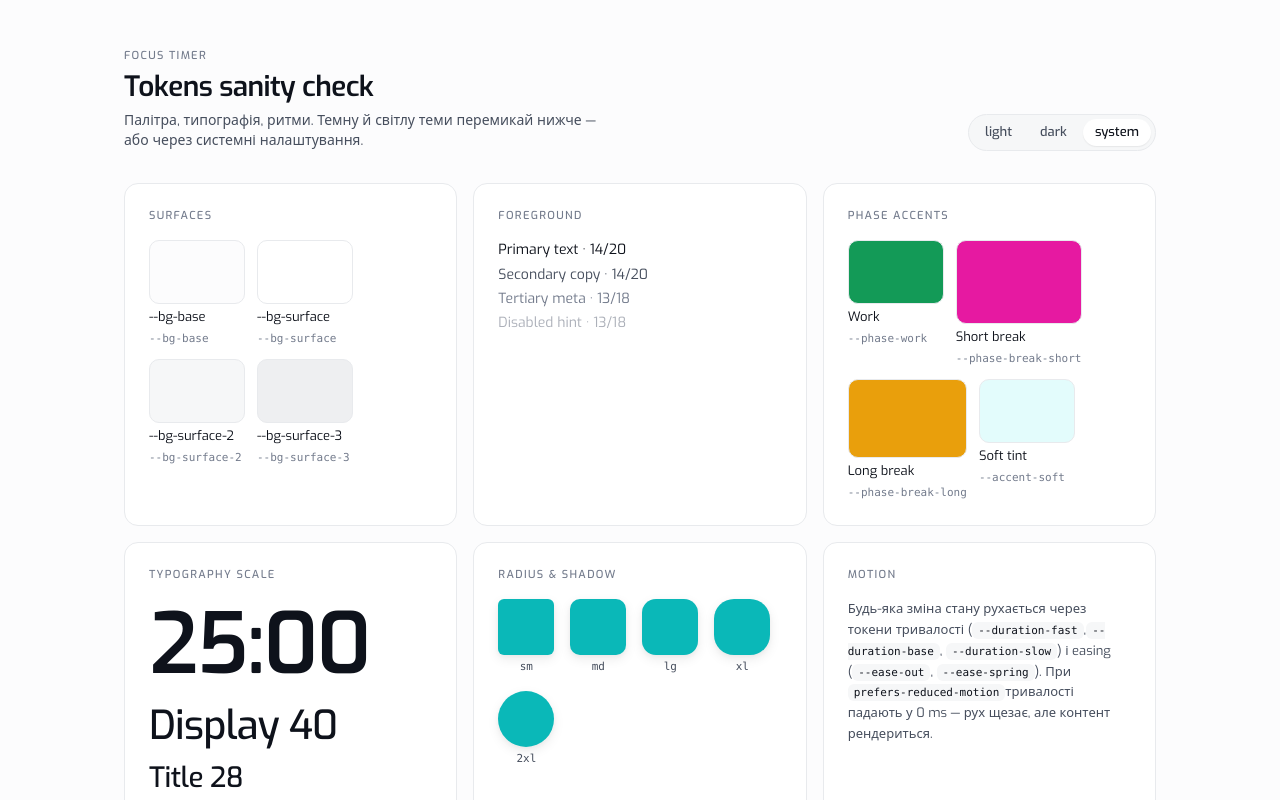
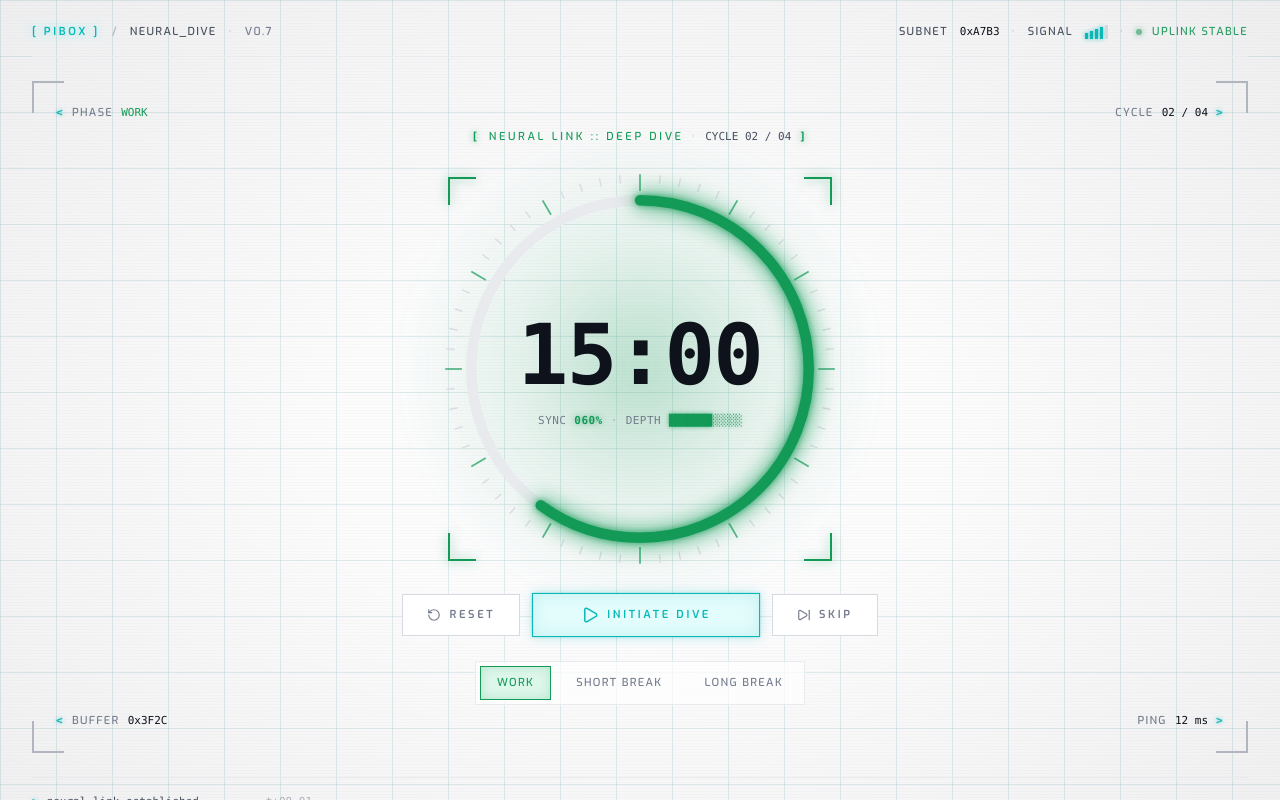
Before and after one commit to olha-riannon/focus-timer, a React (Vite) app: page / in a window 1280 px wide. Shown: the top 800 px of the page. Built offline with nearby package versions, Linux system fonts and the light colour scheme.

Commit message:
app: neural dive hud shell with side annotations and system log

```diff
--- a/src/App.css
+++ b/src/App.css
@@ -1,211 +1,341 @@
 .shell {
-  max-width: var(--layout-max);
-  margin: 0 auto;
-  padding: var(--space-7) var(--space-5) var(--space-7);
-  display: flex;
-  flex-direction: column;
-  gap: var(--space-6);
+  position: relative;
+  min-height: 100vh;
+  display: grid;
+  grid-template-rows: auto 1fr auto;
+  gap: var(--space-5);
+  padding: var(--space-5) var(--space-6);
+  background-color: var(--bg-base);
+  background-image:
+    linear-gradient(to right, var(--grid-line) var(--border-hair), transparent var(--border-hair)),
+    linear-gradient(to bottom, var(--grid-line) var(--border-hair), transparent var(--border-hair)),
+    repeating-linear-gradient(
+      to bottom,
+      transparent 0,
+      transparent 2px,
+      var(--scanline) 2px,
+      var(--scanline) 3px
+    );
+  background-size:
+    56px 56px,
+    56px 56px,
+    100% 3px;
+  background-attachment: fixed;
+  overflow: hidden;
 }
 
-.shell__header {
+.shell::before {
+  content: '';
+  position: absolute;
+  inset: 0;
+  pointer-events: none;
+  background: radial-gradient(
+    ellipse at center,
+    transparent 32%,
+    var(--vignette) 100%
+  );
+  z-index: 0;
+}
+
+.shell > * {
+  position: relative;
+  z-index: 1;
+}
+
+/* — HUD top bar — */
+.shell__hud-top {
   display: flex;
-  align-items: flex-end;
+  align-items: center;
   justify-content: space-between;
   gap: var(--space-5);
-  flex-wrap: wrap;
-}
-
-.shell__heading {
-  display: flex;
-  flex-direction: column;
-  gap: var(--space-2);
-}
-
-.shell__eyebrow {
+  padding-bottom: var(--space-4);
+  border-bottom: var(--border-hair) solid var(--border-subtle);
+  font-family: var(--font-sans);
   font-size: var(--text-xs);
   font-weight: var(--weight-medium);
   letter-spacing: var(--letter-wider);
   text-transform: uppercase;
   color: var(--fg-tertiary);
+  flex-wrap: wrap;
 }
 
-.shell__title {
-  margin: 0;
-  font-family: var(--font-display);
-  font-size: var(--text-xl);
+.hud-cluster {
+  display: inline-flex;
+  align-items: center;
+  gap: var(--space-3);
+}
+
+.hud-brand {
+  color: var(--accent);
   font-weight: var(--weight-semibold);
-  line-height: var(--line-tight);
-  letter-spacing: var(--letter-tight);
+  letter-spacing: var(--letter-widest);
+  text-shadow: 0 0 8px hsl(180 100% 56% / 0.5);
+}
+
+.hud-divider {
+  color: var(--fg-disabled);
+}
+
+.hud-meta {
+  color: var(--fg-secondary);
+}
+
+.hud-meta--dim {
+  color: var(--fg-tertiary);
+}
+
+.hud-value {
+  color: var(--fg-primary);
+  font-family: var(--font-mono);
+  font-weight: var(--weight-medium);
+  letter-spacing: 0;
+  text-transform: none;
+}
+
+.hud-signal {
+  display: inline-flex;
+  align-items: flex-end;
+  gap: 2px;
+  height: 14px;
+}
+
+.hud-signal__bar {
+  width: 3px;
+  background: var(--border-default);
+  transition:
+    background-color var(--duration-base) var(--ease-out),
+    box-shadow var(--duration-base) var(--ease-out);
+}
+
+.hud-signal__bar[data-active='true'] {
+  background: var(--accent);
+  box-shadow: 0 0 4px color-mix(in srgb, var(--accent) 80%, transparent);
+}
+
+.hud-status {
+  position: relative;
+  padding-left: var(--space-4);
+}
+
+.hud-status::before {
+  content: '';
+  position: absolute;
+  left: 0;
+  top: 50%;
+  transform: translateY(-50%);
+  width: 6px;
+  height: 6px;
+  border-radius: var(--radius-full);
+  background: var(--success);
+  box-shadow: 0 0 6px var(--success);
+  animation: hud-pulse var(--duration-slowest) var(--ease-in-out) infinite;
+}
+
+.hud-status--ok {
+  color: var(--success);
+}
+
+@keyframes hud-pulse {
+  0%, 100% { opacity: 0.55; }
+  50% { opacity: 1; }
+}
+
+/* — Stage — */
+.shell__stage {
+  position: relative;
+  display: flex;
+  flex-direction: column;
+  align-items: center;
+  justify-content: center;
+  gap: var(--space-5);
+  padding: var(--space-7) var(--space-5);
+}
+
+/* — Stage corner brackets — */
+.hud-corner {
+  position: absolute;
+  width: var(--space-6);
+  height: var(--space-6);
+  border-color: var(--border-strong);
+  border-style: solid;
+  pointer-events: none;
+}
+
+.hud-corner--tl { top: 0; left: 0; border-width: var(--border-thick) 0 0 var(--border-thick); }
+.hud-corner--tr { top: 0; right: 0; border-width: var(--border-thick) var(--border-thick) 0 0; }
+.hud-corner--bl { bottom: 0; left: 0; border-width: 0 0 var(--border-thick) var(--border-thick); }
+.hud-corner--br { bottom: 0; right: 0; border-width: 0 var(--border-thick) var(--border-thick) 0; }
+
+/* — Annotations — */
+.hud-annotation {
+  position: absolute;
+  display: inline-flex;
+  align-items: center;
+  gap: var(--space-2);
+  font-family: var(--font-sans);
+  font-size: var(--text-xs);
+  font-weight: var(--weight-medium);
+  letter-spacing: var(--letter-wider);
+  text-transform: uppercase;
+  color: var(--fg-tertiary);
+  pointer-events: none;
+}
+
+.hud-annotation--top-left { top: var(--space-5); left: var(--space-5); }
+.hud-annotation--top-right { top: var(--space-5); right: var(--space-5); }
+.hud-annotation--bottom-left { bottom: var(--space-5); left: var(--space-5); }
+.hud-annotation--bottom-right { bottom: var(--space-5); right: var(--space-5); }
+
+.hud-annotation__bracket {
+  color: var(--accent);
+  font-family: var(--font-mono);
+  font-weight: var(--weight-semibold);
+  text-shadow: 0 0 4px color-mix(in srgb, var(--accent) 70%, transparent);
+}
+
+.hud-annotation__label {
+  color: var(--fg-tertiary);
+}
+
+.hud-annotation__value {
+  color: var(--fg-primary);
+  font-family: var(--font-mono);
+  letter-spacing: 0;
+  text-transform: none;
+  transition: color var(--duration-base) var(--ease-out);
+}
+
+.hud-annotation__value[data-phase='work'] {
+  color: var(--phase-work);
+}
+.hud-annotation__value[data-phase='short-break'] {
+  color: var(--accent-secondary);
+}
+.hud-annotation__value[data-phase='long-break'] {
+  color: var(--accent-tertiary);
+}
+
+/* — Phase switch (HUD bracket-pills) — */
+.shell__phase-switch {
+  display: inline-flex;
+  gap: var(--space-2);
+  padding: var(--space-1);
+  background: color-mix(in srgb, var(--bg-surface) 70%, transparent);
+  border: var(--border-hair) solid var(--border-subtle);
+}
+
+.hud-pill {
+  padding: var(--space-2) var(--space-4);
+  font-family: var(--font-sans);
+  font-size: var(--text-xs);
+  font-weight: var(--weight-medium);
+  letter-spacing: var(--letter-wider);
+  text-transform: uppercase;
+  color: var(--fg-tertiary);
+  background: transparent;
+  border: var(--border-hair) solid transparent;
+  transition:
+    color var(--duration-fast) var(--ease-out),
+    background-color var(--duration-fast) var(--ease-out),
+    border-color var(--duration-fast) var(--ease-out),
+    box-shadow var(--duration-fast) var(--ease-out);
+}
+
+.hud-pill:hover {
+  color: var(--fg-secondary);
+}
+
+.hud-pill[data-active='true'] {
+  color: var(--accent);
+  background: var(--accent-soft);
+  border-color: var(--accent);
+  box-shadow: inset 0 0 12px color-mix(in srgb, var(--accent) 20%, transparent);
+}
+
+.hud-pill[data-active='true'][data-phase='work'] {
+  color: var(--phase-work);
+  background: var(--phase-work-soft);
+  border-color: var(--phase-work);
+  box-shadow: inset 0 0 12px color-mix(in srgb, var(--phase-work) 20%, transparent);
+}
+
+.hud-pill[data-active='true'][data-phase='short-break'] {
+  color: var(--accent-secondary);
+  background: var(--accent-secondary-soft);
+  border-color: var(--accent-secondary);
+  box-shadow: inset 0 0 12px color-mix(in srgb, var(--accent-secondary) 20%, transparent);
+}
+
+.hud-pill[data-active='true'][data-phase='long-break'] {
+  color: var(--accent-tertiary);
+  background: var(--accent-tertiary-soft);
+  border-color: var(--accent-tertiary);
+  box-shadow: inset 0 0 12px color-mix(in srgb, var(--accent-tertiary) 20%, transparent);
+}
+
+.hud-pill--small {
+  padding: var(--space-1) var(--space-3);
+  font-size: 10px;
+  letter-spacing: var(--letter-widest);
+}
+
+/* — HUD bottom: log + theme switch — */
+.shell__hud-bottom {
+  display: flex;
+  align-items: flex-end;
+  justify-content: space-between;
+  gap: var(--space-5);
+  padding-top: var(--space-4);
+  border-top: var(--border-hair) solid var(--border-subtle);
+  flex-wrap: wrap;
+}
+
+.hud-log {
+  display: flex;
+  flex-direction: column;
+  gap: var(--space-1);
+  font-family: var(--font-mono);
+  font-size: var(--text-xs);
+  color: var(--fg-tertiary);
+  min-width: 280px;
+}
+
+.hud-log__row {
+  display: inline-flex;
+  align-items: center;
+  gap: var(--space-2);
+}
+
+.hud-log__prefix {
+  color: var(--accent);
+  text-shadow: 0 0 4px color-mix(in srgb, var(--accent) 60%, transparent);
+}
+
+.hud-log__text {
+  color: var(--fg-secondary);
+}
+
+.hud-log__time {
+  margin-left: auto;
+  color: var(--fg-disabled);
+  letter-spacing: 0;
+}
+
+.hud-log__row--active .hud-log__text {
   color: var(--fg-primary);
 }
 
-.shell__lede {
-  margin: 0;
-  max-width: 52ch;
-  color: var(--fg-secondary);
-  font-size: var(--text-base);
-  line-height: var(--line-normal);
+.hud-log__cursor {
+  display: inline-block;
+  color: var(--accent);
+  animation: hud-cursor 1s steps(2) infinite;
+}
+
+@keyframes hud-cursor {
+  to { opacity: 0; }
 }
 
 .shell__theme-switch {
   display: inline-flex;
-  padding: var(--space-1);
-  background: var(--bg-surface-2);
-  border: 1px solid var(--border-subtle);
-  border-radius: var(--radius-full);
   gap: var(--space-1);
 }
-
-.theme-pill {
-  padding: var(--space-1) var(--space-3);
-  border-radius: var(--radius-full);
-  font-size: var(--text-sm);
-  font-weight: var(--weight-medium);
-  color: var(--fg-secondary);
-  transition:
-    background-color var(--duration-fast) var(--ease-out),
-    color var(--duration-fast) var(--ease-out),
-    transform var(--duration-fast) var(--ease-out);
-}
-
-.theme-pill:hover {
-  color: var(--fg-primary);
-}
-
-.theme-pill[data-active='true'] {
-  background: var(--bg-surface);
-  color: var(--fg-primary);
-  box-shadow: var(--shadow-sm);
-}
-
-.theme-pill:active {
-  transform: scale(0.97);
-}
-
-.palette {
-  display: grid;
-  gap: var(--space-4);
-  grid-template-columns: repeat(auto-fit, minmax(280px, 1fr));
-}
-
-.palette__card {
-  background: var(--bg-surface);
-  border: 1px solid var(--border-subtle);
-  border-radius: var(--radius-lg);
-  padding: var(--space-5);
-  display: flex;
-  flex-direction: column;
-  gap: var(--space-4);
-  transition:
-    background-color var(--duration-base) var(--ease-out),
-    border-color var(--duration-base) var(--ease-out);
-}
-
-.palette__label {
-  font-size: var(--text-xs);
-  font-weight: var(--weight-medium);
-  text-transform: uppercase;
-  letter-spacing: var(--letter-wider);
-  color: var(--fg-tertiary);
-}
-
-.palette__row {
-  display: flex;
-  flex-wrap: wrap;
-  gap: var(--space-3);
-}
-
-.palette__row--text {
-  flex-direction: column;
-  gap: var(--space-1);
-}
-
-.swatch {
-  display: flex;
-  flex-direction: column;
-  gap: var(--space-1);
-  min-width: 96px;
-}
-
-.swatch__chip {
-  display: block;
-  width: 100%;
-  aspect-ratio: 3 / 2;
-  border-radius: var(--radius-md);
-  border: 1px solid var(--border-subtle);
-}
-
-.swatch__name {
-  font-size: var(--text-sm);
-  color: var(--fg-primary);
-}
-
-.swatch__code {
-  font-family: var(--font-mono);
-  font-size: var(--text-xs);
-  color: var(--fg-tertiary);
-}
-
-.type-stack {
-  display: flex;
-  flex-direction: column;
-  gap: var(--space-3);
-  color: var(--fg-primary);
-}
-
-.radius-row {
-  display: flex;
-  flex-wrap: wrap;
-  gap: var(--space-4);
-}
-
-.tile {
-  display: flex;
-  flex-direction: column;
-  align-items: center;
-  gap: var(--space-1);
-}
-
-.tile__face {
-  display: block;
-  width: 56px;
-  height: 56px;
-  background: var(--accent);
-  box-shadow: var(--shadow-md);
-}
-
-.tile__label {
-  font-size: var(--text-xs);
-  color: var(--fg-secondary);
-  font-family: var(--font-mono);
-}
-
-.motion-note {
-  margin: 0;
-  color: var(--fg-secondary);
-  font-size: var(--text-sm);
-  line-height: var(--line-relaxed);
-}
-
-.motion-note code {
-  font-family: var(--font-mono);
-  font-size: var(--text-xs);
-  padding: 2px 6px;
-  border-radius: var(--radius-sm);
-  background: var(--bg-surface-2);
-  color: var(--fg-primary);
-}
-
-.shell__footer {
-  display: flex;
-  justify-content: space-between;
-  font-size: var(--text-xs);
-  color: var(--fg-tertiary);
-  border-top: 1px solid var(--border-subtle);
-  padding-top: var(--space-4);
-}
-
-.shell__footer strong {
-  color: var(--fg-secondary);
-  font-weight: var(--weight-medium);
-}
--- a/src/App.tsx
+++ b/src/App.tsx
@@ -1,11 +1,52 @@
 import { useState } from 'react';
+import { TimerRing, type Phase } from './composites/TimerRing.tsx';
+import { TimerControls } from './composites/TimerControls.tsx';
 import { applyTheme, storeTheme, getStoredTheme, type Theme } from './tokens/theme.ts';
 import './App.css';
 
 const themes: Theme[] = ['light', 'dark', 'system'];
+const phases: Phase[] = ['work', 'short-break', 'long-break'];
+
+const totalsByPhase: Record<Phase, number> = {
+  work: 25 * 60,
+  'short-break': 5 * 60,
+  'long-break': 15 * 60,
+};
+
+const phaseLabel: Record<Phase, string> = {
+  work: 'work',
+  'short-break': 'short break',
+  'long-break': 'long break',
+};
+
+const nextPhase = (current: Phase): Phase => {
+  if (current === 'work') return 'short-break';
+  if (current === 'short-break') return 'long-break';
+  return 'work';
+};
+
+function SignalBars({ level }: { level: number }) {
+  return (
+    <span className="hud-signal" aria-hidden>
+      {[1, 2, 3, 4, 5].map((i) => (
+        <span
+          key={i}
+          className="hud-signal__bar"
+          data-active={i <= level}
+          style={{ height: `${4 + i * 2}px` }}
+        />
+      ))}
+    </span>
+  );
+}
 
 export function App() {
   const [theme, setTheme] = useState<Theme>(getStoredTheme);
+  const [phase, setPhase] = useState<Phase>('work');
+  const [running, setRunning] = useState(false);
+
+  const total = totalsByPhase[phase];
+  const remaining = Math.floor(total * 0.6);
 
   const handleTheme = (next: Theme) => {
     setTheme(next);
@@ -15,20 +56,110 @@ export function App() {
 
   return (
     <main className="shell">
-      <header className="shell__header">
-        <div className="shell__heading">
-          <span className="shell__eyebrow">Focus Timer</span>
-          <h1 className="shell__title">Tokens sanity check</h1>
-          <p className="shell__lede">
-            Палітра, типографія, ритми. Темну й світлу теми перемикай нижче — або через системні налаштування.
-          </p>
+      <header className="shell__hud-top">
+        <div className="hud-cluster">
+          <span className="hud-brand">[ PIBOX ]</span>
+          <span className="hud-divider" aria-hidden>/</span>
+          <span className="hud-meta">NEURAL_DIVE</span>
+          <span className="hud-divider" aria-hidden>·</span>
+          <span className="hud-meta hud-meta--dim">v0.7</span>
+        </div>
+        <div className="hud-cluster hud-cluster--right">
+          <span className="hud-meta">SUBNET</span>
+          <span className="hud-value">0xA7B3</span>
+          <span className="hud-divider" aria-hidden>·</span>
+          <span className="hud-meta">SIGNAL</span>
+          <SignalBars level={4} />
+          <span className="hud-divider" aria-hidden>·</span>
+          <span className="hud-status hud-status--ok">UPLINK STABLE</span>
+        </div>
+      </header>
+
+      <section className="shell__stage">
+        <span className="hud-corner hud-corner--tl" aria-hidden />
+        <span className="hud-corner hud-corner--tr" aria-hidden />
+        <span className="hud-corner hud-corner--bl" aria-hidden />
+        <span className="hud-corner hud-corner--br" aria-hidden />
+
+        <div className="hud-annotation hud-annotation--top-left">
+          <span className="hud-annotation__bracket">&lt;</span>
+          <span className="hud-annotation__label">PHASE</span>
+          <span className="hud-annotation__value" data-phase={phase}>
+            {phaseLabel[phase].toUpperCase()}
+          </span>
+        </div>
+        <div className="hud-annotation hud-annotation--top-right">
+          <span className="hud-annotation__label">CYCLE</span>
+          <span className="hud-annotation__value">02 / 04</span>
+          <span className="hud-annotation__bracket">&gt;</span>
+        </div>
+        <div className="hud-annotation hud-annotation--bottom-left">
+          <span className="hud-annotation__bracket">&lt;</span>
+          <span className="hud-annotation__label">BUFFER</span>
+          <span className="hud-annotation__value">0x3F2C</span>
+        </div>
+        <div className="hud-annotation hud-annotation--bottom-right">
+          <span className="hud-annotation__label">PING</span>
+          <span className="hud-annotation__value">12 ms</span>
+          <span className="hud-annotation__bracket">&gt;</span>
+        </div>
+
+        <TimerRing
+          phase={phase}
+          remainingSeconds={remaining}
+          totalSeconds={total}
+          sessionIndex={2}
+          sessionsPerCycle={4}
+        />
+
+        <TimerControls
+          running={running}
+          onToggle={() => setRunning((v) => !v)}
+          onReset={() => setRunning(false)}
+          onSkip={() => setPhase(nextPhase)}
+        />
+
+        <div className="shell__phase-switch" role="group" aria-label="Phase preview">
+          {phases.map((value) => (
+            <button
+              key={value}
+              type="button"
+              className="hud-pill"
+              data-phase={value}
+              data-active={value === phase}
+              aria-pressed={value === phase}
+              onClick={() => setPhase(value)}
+            >
+              {phaseLabel[value]}
+            </button>
+          ))}
+        </div>
+      </section>
+
+      <footer className="shell__hud-bottom">
+        <div className="hud-log" aria-label="System log">
+          <div className="hud-log__row">
+            <span className="hud-log__prefix" aria-hidden>&gt;</span>
+            <span className="hud-log__text">neural link established</span>
+            <span className="hud-log__time">t+00.01</span>
+          </div>
+          <div className="hud-log__row">
+            <span className="hud-log__prefix" aria-hidden>&gt;</span>
+            <span className="hud-log__text">subnet handshake ok</span>
+            <span className="hud-log__time">t+00.02</span>
+          </div>
+          <div className="hud-log__row hud-log__row--active">
+            <span className="hud-log__prefix" aria-hidden>&gt;</span>
+            <span className="hud-log__text">ready for dive</span>
+            <span className="hud-log__cursor" aria-hidden>▍</span>
+          </div>
         </div>
         <div className="shell__theme-switch" role="group" aria-label="Theme">
           {themes.map((value) => (
             <button
               key={value}
               type="button"
-              className="theme-pill"
+              className="hud-pill hud-pill--small"
               data-active={value === theme}
               aria-pressed={value === theme}
               onClick={() => handleTheme(value)}
@@ -37,100 +168,9 @@ export function App() {
             </button>
           ))}
         </div>
-      </header>
-
-      <section className="palette" aria-label="Color tokens">
-        <article className="palette__card">
-          <span className="palette__label">Surfaces</span>
-          <div className="palette__row">
-            <Swatch token="--bg-base" />
-            <Swatch token="--bg-surface" />
-            <Swatch token="--bg-surface-2" />
-            <Swatch token="--bg-surface-3" />
-          </div>
-        </article>
-
-        <article className="palette__card">
-          <span className="palette__label">Foreground</span>
-          <div className="palette__row palette__row--text">
-            <span style={{ color: 'var(--fg-primary)' }}>Primary text · 14/20</span>
-            <span style={{ color: 'var(--fg-secondary)' }}>Secondary copy · 14/20</span>
-            <span style={{ color: 'var(--fg-tertiary)' }}>Tertiary meta · 13/18</span>
-            <span style={{ color: 'var(--fg-disabled)' }}>Disabled hint · 13/18</span>
-          </div>
-        </article>
-
-        <article className="palette__card">
-          <span className="palette__label">Phase accents</span>
-          <div className="palette__row">
-            <Swatch token="--phase-work" label="Work" />
-            <Swatch token="--phase-break-short" label="Short break" />
-            <Swatch token="--phase-break-long" label="Long break" />
-            <Swatch token="--accent-soft" label="Soft tint" />
-          </div>
-        </article>
-
-        <article className="palette__card">
-          <span className="palette__label">Typography scale</span>
-          <div className="type-stack">
-            <span style={{ font: 'var(--weight-semibold) var(--text-display)/var(--line-tight) var(--font-display)', letterSpacing: 'var(--letter-tight)' }}>25:00</span>
-            <span style={{ font: 'var(--weight-medium) var(--text-2xl)/var(--line-tight) var(--font-display)', letterSpacing: 'var(--letter-tight)' }}>Display 40</span>
-            <span style={{ font: 'var(--weight-medium) var(--text-xl)/var(--line-snug) var(--font-display)', letterSpacing: 'var(--letter-tight)' }}>Title 28</span>
-            <span style={{ font: 'var(--weight-medium) var(--text-lg)/var(--line-snug) var(--font-sans)' }}>Subtitle 20</span>
-            <span style={{ font: 'var(--weight-regular) var(--text-md)/var(--line-normal) var(--font-sans)' }}>Body 16 · щоденний робочий розмір.</span>
-            <span style={{ font: 'var(--weight-regular) var(--text-base)/var(--line-normal) var(--font-sans)' }}>Default 14 · базовий UI-розмір.</span>
-            <span style={{ font: 'var(--weight-regular) var(--text-sm)/var(--line-normal) var(--font-sans)', color: 'var(--fg-secondary)' }}>Caption 13 · метадані рядків історії.</span>
-            <span style={{ font: 'var(--weight-medium) var(--text-xs)/var(--line-normal) var(--font-sans)', letterSpacing: 'var(--letter-wider)', textTransform: 'uppercase', color: 'var(--fg-tertiary)' }}>Eyebrow 11</span>
-          </div>
-        </article>
-
-        <article className="palette__card">
-          <span className="palette__label">Radius &amp; shadow</span>
-          <div className="radius-row">
-            <Tile radius="--radius-sm" label="sm" />
-            <Tile radius="--radius-md" label="md" />
-            <Tile radius="--radius-lg" label="lg" />
-            <Tile radius="--radius-xl" label="xl" />
-            <Tile radius="--radius-2xl" label="2xl" />
-          </div>
-        </article>
-
-        <article className="palette__card">
-          <span className="palette__label">Motion</span>
-          <p className="motion-note">
-            Будь-яка зміна стану рухається через токени тривалості (<code>--duration-fast</code>,
-            <code>--duration-base</code>, <code>--duration-slow</code>) і easing
-            (<code>--ease-out</code>, <code>--ease-spring</code>). При <code>prefers-reduced-motion</code>
-            тривалості падають у 0&nbsp;ms — рух щезає, але контент рендериться.
-          </p>
-        </article>
-      </section>
-
-      <footer className="shell__footer">
-        <span>Pibox · Focus Timer · scaffold</span>
-        <span>Поточна тема: <strong>{theme}</strong></span>
       </footer>
     </main>
   );
 }
 
-function Swatch({ token, label }: { token: string; label?: string }) {
-  return (
-    <div className="swatch">
-      <span className="swatch__chip" style={{ background: `var(${token})` }} />
-      <span className="swatch__name">{label ?? token}</span>
-      <code className="swatch__code">{token}</code>
-    </div>
-  );
-}
-
-function Tile({ radius, label }: { radius: string; label: string }) {
-  return (
-    <div className="tile">
-      <span className="tile__face" style={{ borderRadius: `var(${radius})` }} />
-      <span className="tile__label">{label}</span>
-    </div>
-  );
-}
-
 export default App;
```
